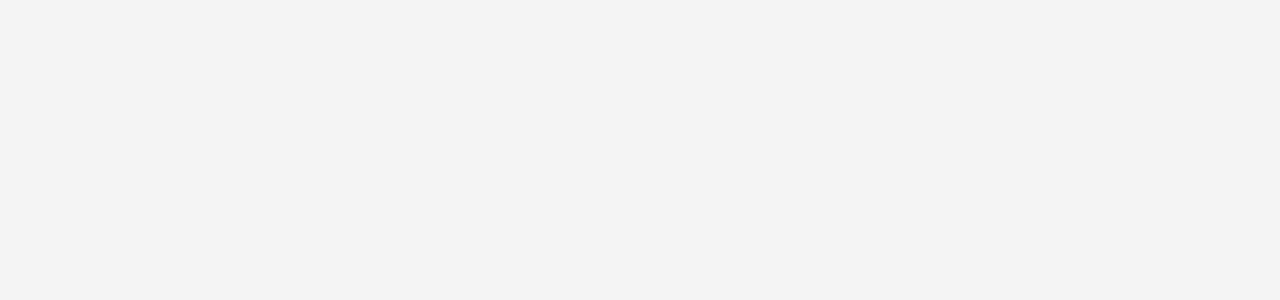
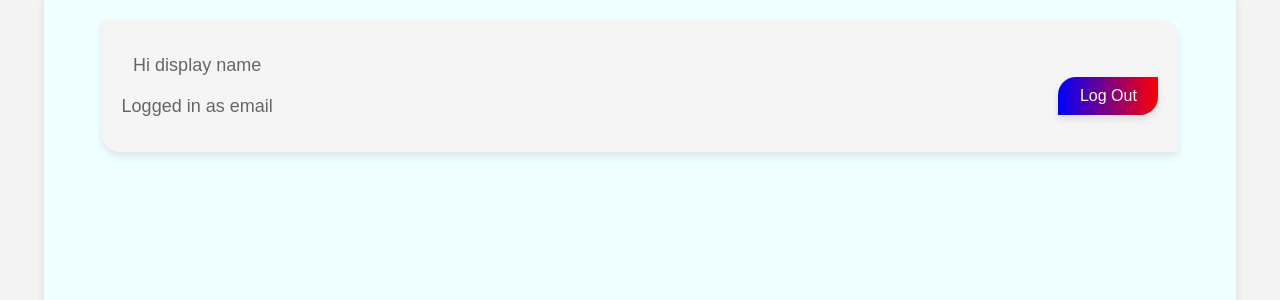
Before and after one commit to KRYPTONITErex/live_chat_lp, a Vue app: page /chatroom in a window 1280 px wide. Before the commit this address had no page. Shown: the top 300 px of the page. Built offline with nearby package versions, Linux system fonts and the light colour scheme.

Commit message:
navBar and logout button Commit

```diff
--- a/src/App.vue
+++ b/src/App.vue
@@ -11,5 +11,19 @@
   -moz-osx-font-smoothing: grayscale;
 }
 
+nav{
+  display: flex;
+  justify-content: space-between;
+  align-items: center;
+  padding: 15px 20px;
+  background-color: #f5f5f5;
+  border-radius: 0 18px 0 18px;
+  box-shadow: 0 4px 8px rgba(0, 0, 0, 0.1);
+  width: 90%;
+  margin: 0 auto;
+}
+
+
+
 
 </style>
--- a/src/assets/global.css
+++ b/src/assets/global.css
@@ -1,5 +1,5 @@
 /* General container styling */
-.welcome-container {
+.container {
     display: flex;
     flex-direction: column;
     align-items: center;
--- a/src/components/LogIn.vue
+++ b/src/components/LogIn.vue
@@ -20,7 +20,8 @@
   import useSignin from '../composables/useSignin';
 
   export default {
-    setup() {
+    setup(props, context) {
+
 
       let email = ref('');
       let password = ref('');
@@ -34,6 +35,8 @@
         let res = await signIN(email.value, password.value);
         if(res){
           console.log(res.user);
+          context.emit('enterChatroom')
+
         }
 
       }
--- /dev/null
+++ b/src/components/Navbar.vue
@@ -0,0 +1,50 @@
+<template>
+  <nav>
+    <div>
+        <p>Hi display name</p>
+        <p class="email"> Logged in as email </p>
+    </div>
+    <button class="button" @click="logout">Log Out</button>
+  </nav>
+</template>
+
+<script>
+import { ref } from 'vue';
+import { auth } from '../firebase/config';
+export default {
+    setup() {
+        let error = ref(null);
+        let logout = async () => {
+        // alert('logout')
+        try{
+            await auth.signOut();
+            console.log('user logged out');
+        }
+        catch(err){
+            error.value = err.message
+        }
+
+    }
+
+    return { logout }
+    }
+
+}
+</script>
+
+<style scoped>
+
+.button {
+  background-color: hsl(211, 98%, 50%);
+  color: white;
+  padding: 10px;
+  border: none;
+  cursor: pointer;
+  width: 100px;
+  border-radius: 18px 0 18px 0;
+  box-shadow: 0 4px 8px rgba(0, 0, 0, 0.1);
+  transition: background-color 0.3s ease-in-out;
+
+}
+
+</style>
--- a/src/router/index.js
+++ b/src/router/index.js
@@ -1,11 +1,17 @@
 import { createRouter, createWebHistory } from 'vue-router'
 import Welcome from '../views/Welcome.vue'
+import Chatroom from '../views/Chatroom.vue'
 
 const routes = [
   {
     path: '/',
     name: 'Welcome',
     component: Welcome
+  },
+  {
+    path: '/chatroom',
+    name: 'Chatroom',
+    component: Chatroom
   }
 
 ]
--- /dev/null
+++ b/src/views/Chatroom.vue
@@ -0,0 +1,20 @@
+<template>
+
+    <div class="container">
+        <Navbar></Navbar>
+    </div>
+
+
+</template>
+
+<script>
+import Navbar from '../components/Navbar'
+export default {
+  components: { Navbar },
+
+}
+</script>
+
+<style>
+
+</style>
--- a/src/views/Welcome.vue
+++ b/src/views/Welcome.vue
@@ -3,7 +3,7 @@
   <div class="welcome-container">
 
     <div v-if="showLoginForm">
-      <LogIn></LogIn>
+      <LogIn @enterChatroom="enterChatroom"></LogIn>
       <p>Don't have an account?<span @click="showLoginForm = !showLoginForm">Create an Account</span></p>
     </div>
 
@@ -21,15 +21,20 @@
 import { ref } from 'vue';
 import LogIn from '../components/LogIn'
 import SignUp from '../components/SignUp'
+import { useRouter } from 'vue-router';
 export default {
 
   components: {
     LogIn, SignUp },
 
     setup() {
+      let router = useRouter();
       let showLoginForm = ref(true);
+      let enterChatroom = () => {
+        router.push({name: 'Chatroom'})
+      }
 
-      return { showLoginForm }
+      return { showLoginForm , enterChatroom }
     }
 
 }
```
